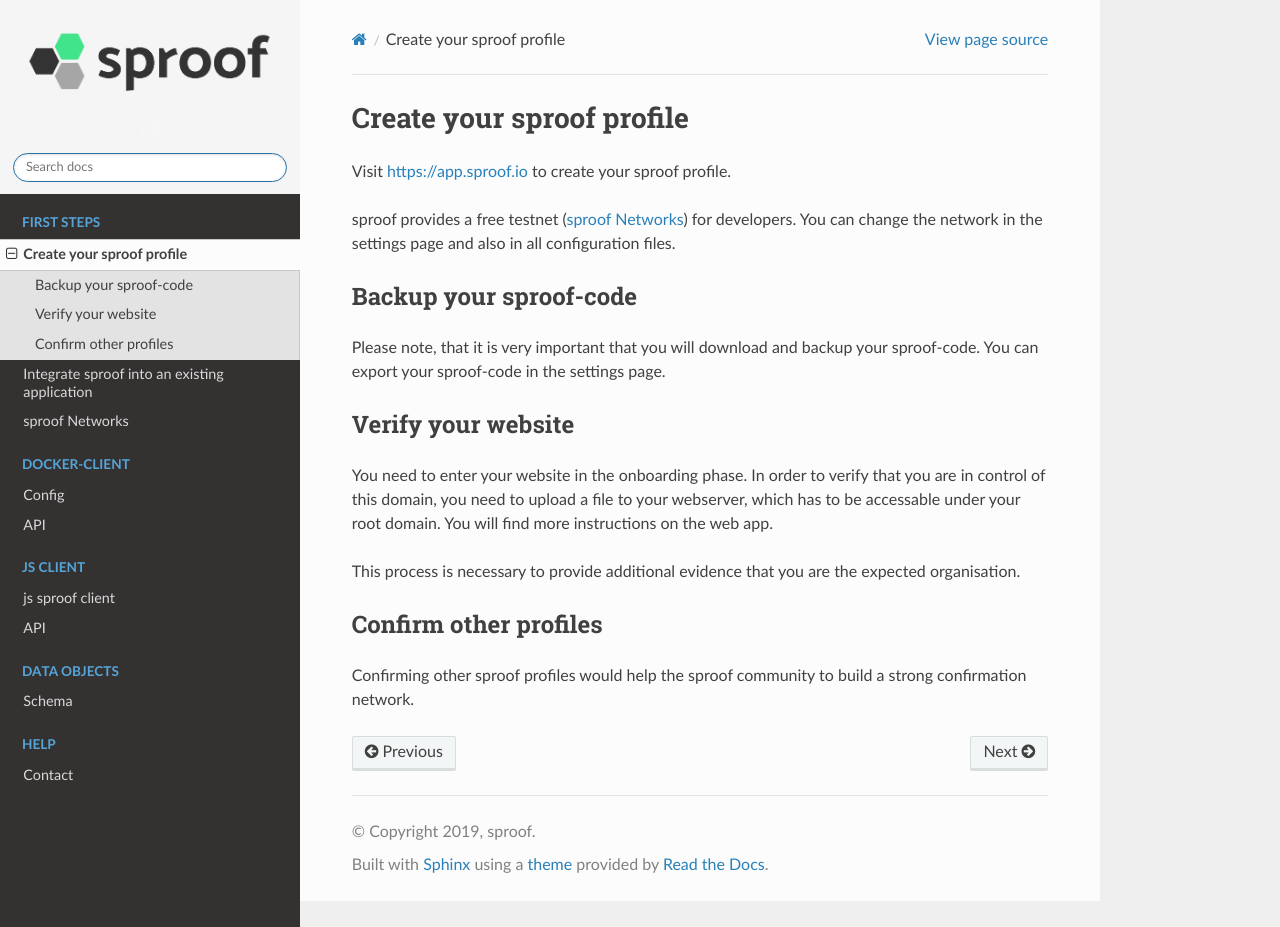
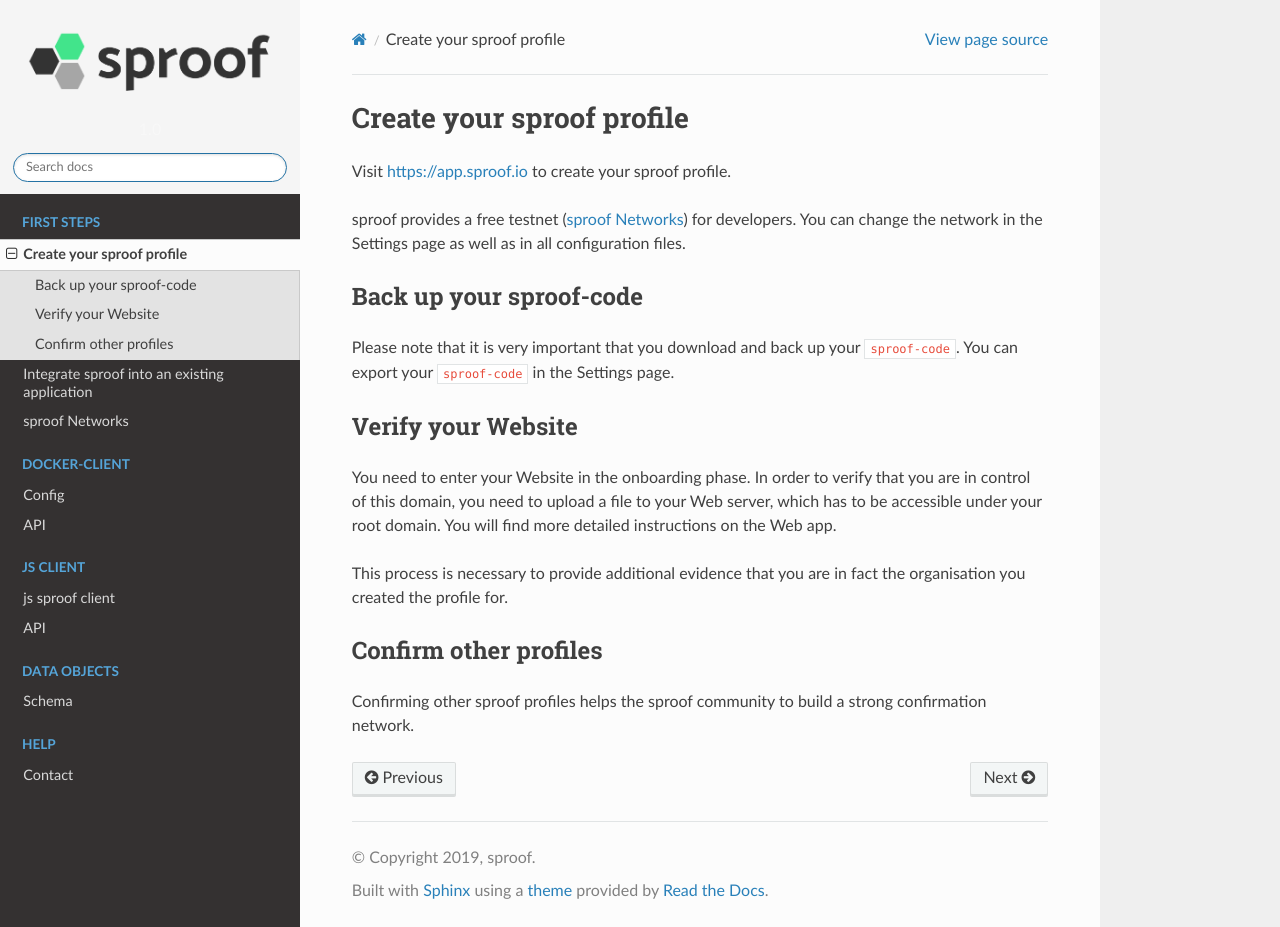
Before and after one commit to sproof/docs, a Sphinx documentation site: the page built from docs/first/create-profile.rst, in a window 1280 px wide and 927 px high. Built offline with Sphinx 7.4.7 and the Read the Docs theme 2.0.0, drawn with Linux system fonts in a browser that asks for light colours.

Commit message:
Update create-profile.rst

```diff
--- a/docs/first/create-profile.rst
+++ b/docs/first/create-profile.rst
@@ -4,18 +4,18 @@
 
 Visit https://app.sproof.io to create your sproof profile.
 
-sproof provides a free testnet (:doc:`network-sproof`) for developers. You can change the network in the settings page and also in all configuration files.
+sproof provides a free testnet (:doc:`network-sproof`) for developers. You can change the network in the Settings page as well as in all configuration files.
 
-Backup your sproof-code
+Back up your sproof-code
 ------------
-Please note, that it is very important that you will download and backup your sproof-code. You can export your sproof-code in the settings page.
+Please note that it is very important that you download and back up your ``sproof-code``. You can export your ``sproof-code`` in the Settings page.
 
-Verify your website
+Verify your Website
 ------------
-You need to enter your website in the onboarding phase. In order to verify that you are in control of this domain, you need to upload a file to your webserver, which has to be accessable under your root domain. You will find more instructions on the web app.
+You need to enter your Website in the onboarding phase. In order to verify that you are in control of this domain, you need to upload a file to your Web server, which has to be accessible under your root domain. You will find more detailed instructions on the Web app.
 
-This process is necessary to provide additional evidence that you are the expected organisation.
+This process is necessary to provide additional evidence that you are in fact the organisation you created the profile for.
 
 Confirm other profiles
 ------------
-Confirming other sproof profiles would help the sproof community to build a strong confirmation network.
+Confirming other sproof profiles helps the sproof community to build a strong confirmation network.
```
